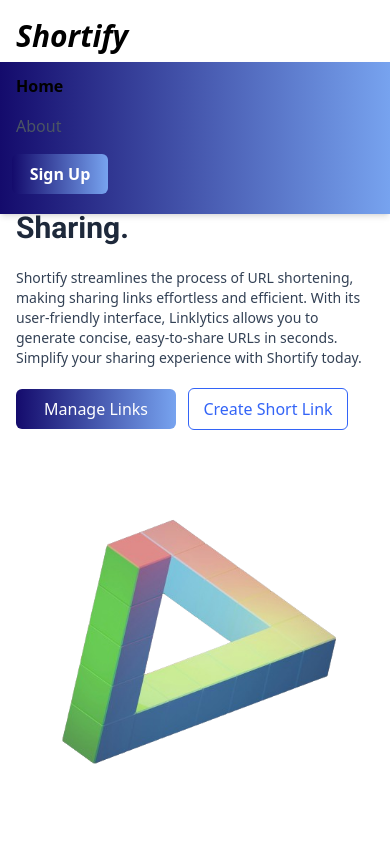
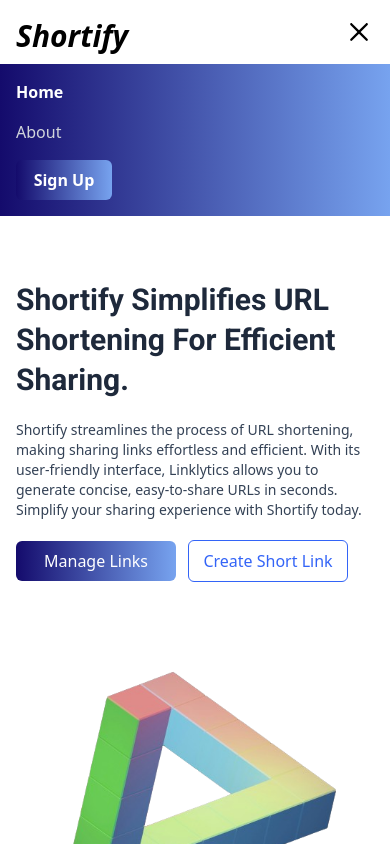
Before and after one commit to Abhishek-2502/URLShortener, a React (Vite) app in the folder Url-Shortner-Frontend/: page / in a window 390 px wide. Both pictures are taken after a click on the button 359 px from the left and 36 px from the top of the page. Shown: the top 844 px of the page. Built offline with nearby package versions, Linux system fonts and the light colour scheme.

Commit message:
Fixed navbar for phone

```diff
--- a/Url-Shortner-Frontend/src/components/NavBar.jsx
+++ b/Url-Shortner-Frontend/src/components/NavBar.jsx
@@ -1,10 +1,8 @@
-
 import React, { useState } from "react";
 import { Link, useLocation, useNavigate } from "react-router-dom";
 import { IoIosMenu } from "react-icons/io";
 import { RxCross2 } from "react-icons/rx";
 import { useStoreContext } from "../contextApi/ContextApi";
-
 
 const Navbar = () => {
   const navigate = useNavigate();
@@ -19,19 +17,20 @@ const Navbar = () => {
   };
 
   return (
-    <div className="h-16 bg-custom-gradient-navbar  z-50 flex items-center sticky top-0 ">
+    <div className="sticky top-0 z-50">
+      {/* --- Top Navbar Row --- */}
+      <div className="h-16 bg-custom-gradient-navbar flex items-center">
         <div className="lg:px-14 sm:px-8 px-4 w-full flex justify-between">
+          {/* Logo */}
           <Link to="/">
             <h1 className="font-bold text-3xl text-black italic sm:mt-0 mt-2">
               Shortify
             </h1>
           </Link>
-        <ul
-          className={`flex sm:gap-10 gap-4 sm:items-center sm:mt-1 sm:pt-0 pt-3 text-slate-800 sm:static absolute left-0 top-[62px] sm:shadow-none shadow-md ${
-            navbarOpen ? "h-fit sm:pb-0 pb-5" : "h-0 overflow-hidden"
-          }  transition-all duration-100 sm:h-fit sm:bg-none  bg-custom-gradient sm:w-fit w-full sm:flex-row flex-col px-4 sm:px-0`}
-        >
-          <li className="hover:text-btnColor font-[500]  transition-all duration-150">
+
+          {/* Desktop Menu */}
+          <ul className="hidden sm:flex gap-10 items-center text-slate-800">
+            <li>
               <Link
                 className={`${
                   path === "/" ? "text-black font-semibold" : "text-gray-600"
@@ -41,7 +40,7 @@ const Navbar = () => {
                 Home
               </Link>
             </li>
-          <li className="hover:text-btnColor font-[500]  transition-all duration-150">
+            <li>
               <Link
                 className={`${
                   path === "/about" ? "text-black font-semibold" : "text-gray-600"
@@ -52,10 +51,12 @@ const Navbar = () => {
               </Link>
             </li>
             {token && (
-            <li className="hover:text-btnColor font-[500]  transition-all duration-150">
+              <li>
                 <Link
                   className={`${
-                path === "/dashboard" ? "text-black font-semibold" : "text-gray-600"
+                    path === "/dashboard"
+                      ? "text-black font-semibold"
+                      : "text-gray-600"
                   }`}
                   to="/dashboard"
                 >
@@ -65,30 +66,92 @@ const Navbar = () => {
             )}
             {!token && (
               <Link to="/register">
-              <li className=" sm:ml-0 -ml-1 bg-custom-gradient text-white  cursor-pointer w-24 text-center font-semibold px-2 py-2 rounded-md  hover:text-slate-300   transition-all duration-150">
+                <li className="bg-custom-gradient text-white cursor-pointer w-24 text-center font-semibold px-2 py-2 rounded-md hover:text-slate-300 transition-all duration-150">
                   Sign Up
                 </li>
               </Link>
             )}
-
             {token && (
               <button
                 onClick={onLogOutHandler}
-             className="sm:ml-0 -ml-1 bg-rose-700 text-white  cursor-pointer w-24 text-center font-semibold px-2 py-2 rounded-md  hover:text-slate-300   transition-all duration-150">
+                className="bg-rose-700 text-white cursor-pointer w-24 text-center font-semibold px-2 py-2 rounded-md hover:text-slate-300 transition-all duration-150"
+              >
                 Log Out
               </button>
             )}
           </ul>
+
+          {/* Mobile Menu Toggle */}
           <button
             onClick={() => setNavbarOpen(!navbarOpen)}
-          className="sm:hidden flex items-center sm:mt-0 mt-2"
+            className="sm:hidden flex items-center"
           >
             {navbarOpen ? (
-            <RxCross2 className="text-white text-3xl" />
+              <RxCross2 className="text-black text-3xl" />
             ) : (
-            <IoIosMenu className="text-white text-3xl" />
+              <IoIosMenu className="text-black text-3xl" />
             )}
           </button>
+        </div>
+      </div>
+
+      {/* --- Mobile Dropdown --- */}
+      <div
+        className={`sm:hidden transition-all duration-300 overflow-hidden ${
+          navbarOpen ? "max-h-96" : "max-h-0"
+        }`}
+      >
+        <ul className="flex flex-col gap-4 px-4 py-4 bg-custom-gradient shadow-md">
+          <li>
+            <Link
+              className={`${
+                path === "/" ? "text-white font-semibold" : "text-gray-300"
+              }`}
+              to="/"
+            >
+              Home
+            </Link>
+          </li>
+          <li>
+            <Link
+              className={`${
+                path === "/about" ? "text-white font-semibold" : "text-gray-300"
+              }`}
+              to="/about"
+            >
+              About
+            </Link>
+          </li>
+          {token && (
+            <li>
+              <Link
+                className={`${
+                  path === "/dashboard"
+                    ? "text-white font-semibold"
+                    : "text-gray-300"
+                }`}
+                to="/dashboard"
+              >
+                Dashboard
+              </Link>
+            </li>
+          )}
+          {!token && (
+            <Link to="/register">
+              <li className="bg-custom-gradient text-white cursor-pointer w-24 text-center font-semibold px-2 py-2 rounded-md hover:text-slate-300 transition-all duration-150">
+                Sign Up
+              </li>
+            </Link>
+          )}
+          {token && (
+            <button
+              onClick={onLogOutHandler}
+              className="bg-rose-700 text-white cursor-pointer w-24 text-center font-semibold px-2 py-2 rounded-md hover:text-slate-300 transition-all duration-150"
+            >
+              Log Out
+            </button>
+          )}
+        </ul>
       </div>
     </div>
   );
```
Lines whose indentation alone changed are shown as unchanged.
